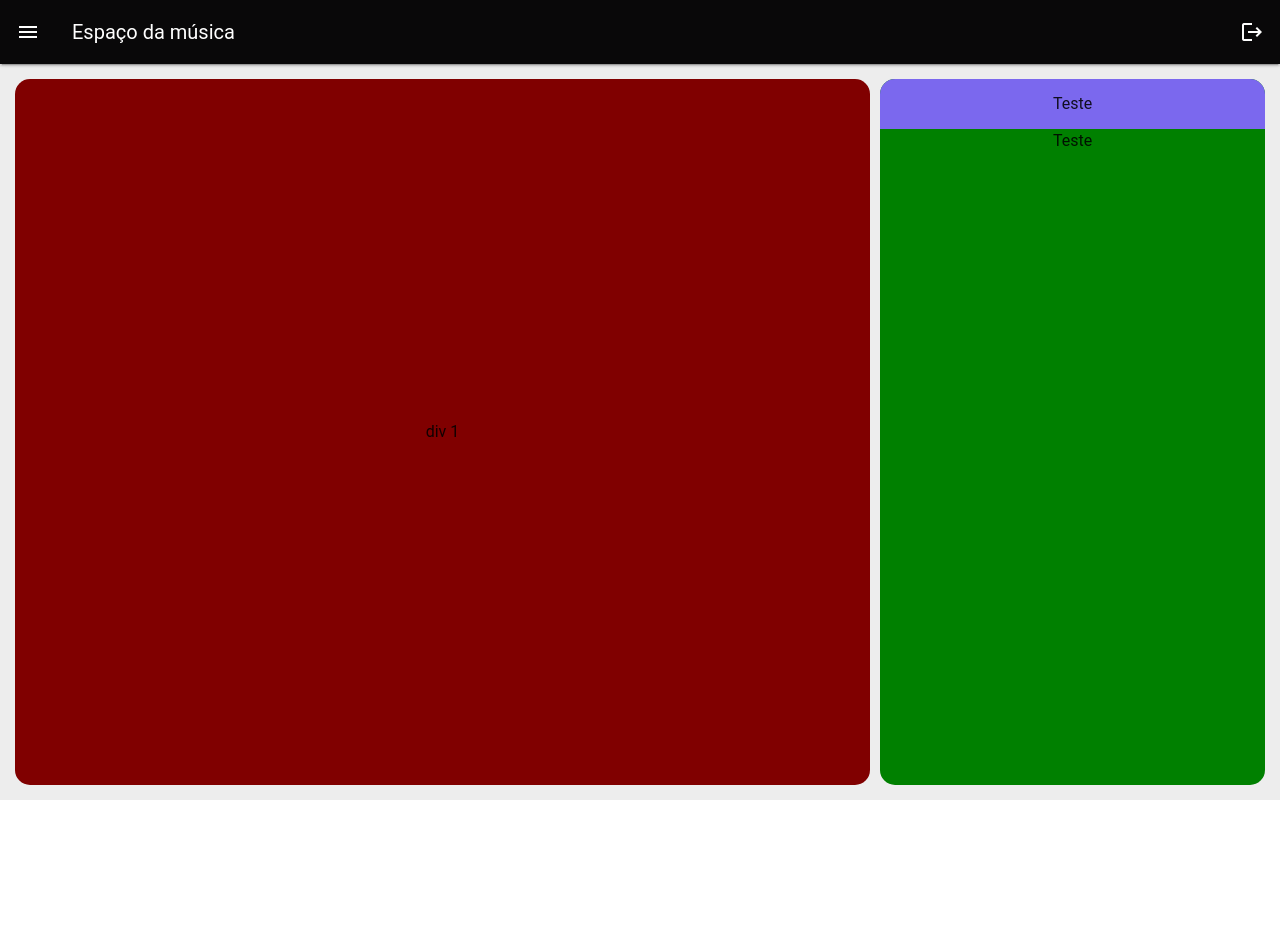
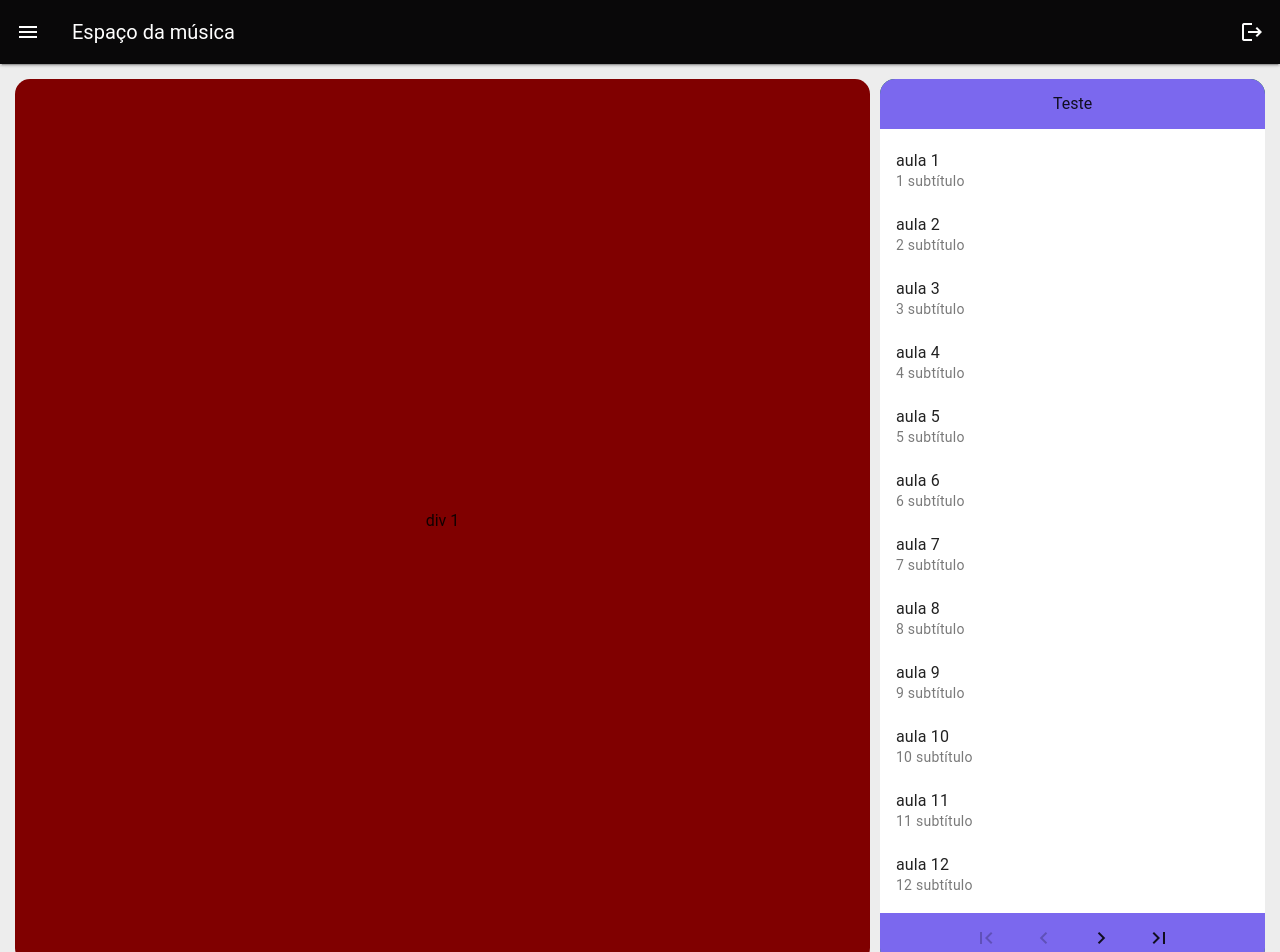
Before and after one commit to Eric-Pessoa/Curso-online-joao-freitas, a Vue app: page / in a window 1280 px wide. Shown: the top 952 px of the page. Before the commit the page ends 800 px from the top, so only its background shows below. Built offline with nearby package versions, Linux system fonts and the light colour scheme.

Commit message:
[feat] video-toolbar static progress

```diff
--- a/src/pages/home/HomePage.vue
+++ b/src/pages/home/HomePage.vue
@@ -1,11 +1,42 @@
-<script setup lang="ts"></script>
+<script setup lang="ts">
+import { ref } from 'vue'
+
+const mockedListLessons = ref([
+  { title: 'aula 1', subtitle: '1 subtítulo' },
+  { title: 'aula 2', subtitle: '2 subtítulo' },
+  { title: 'aula 3', subtitle: '3 subtítulo' },
+  { title: 'aula 4', subtitle: '4 subtítulo' },
+  { title: 'aula 5', subtitle: '5 subtítulo' },
+  { title: 'aula 6', subtitle: '6 subtítulo' },
+  { title: 'aula 7', subtitle: '7 subtítulo' },
+  { title: 'aula 8', subtitle: '8 subtítulo' },
+  { title: 'aula 9', subtitle: '9 subtítulo' },
+  { title: 'aula 10', subtitle: '10 subtítulo' },
+  { title: 'aula 11', subtitle: '11 subtítulo' },
+  { title: 'aula 12', subtitle: '12 subtítulo' },
+])
+
+const paginatorModel = ref(1);
+</script>
 
 <template>
   <div id="main-container">
     <div id="video-player">div 1</div>
     <div id="video-toolbar">
       <div id="title">Teste</div>
-      <div>Teste</div>
+      <div id="lessons-list">
+        <v-list lines="two">
+          <v-list-item
+            v-for="n in mockedListLessons"
+            :key="n.title"
+            :title="n.title"
+            :subtitle="n.subtitle"
+          ></v-list-item>
+        </v-list>
+      </div>
+      <div id="paginator">
+        <v-pagination v-model="paginatorModel" :length="2" show-first-last-page></v-pagination>
+      </div>
     </div>
   </div>
 </template>
@@ -31,7 +62,7 @@
   #video-toolbar {
     display: flex;
     flex-direction: column;
-    justify-content: flex-start;
+    justify-content: space-between;
     align-items: center;
     flex: 1 1 300px;
     background-color: green;
@@ -45,6 +76,18 @@
       height: 50px;
       background-color: mediumslateblue;
     }
+    #lessons-list {
+      width: 100%;
+    }
+    #paginator {
+      display: flex;
+      width: 100%;
+      height: 50px;
+      background-color: mediumslateblue;
+      border-radius: 0 0 15px 15px;
+      justify-content: center;
+      align-items: center;
+    }
   }
 }
 </style>
```
